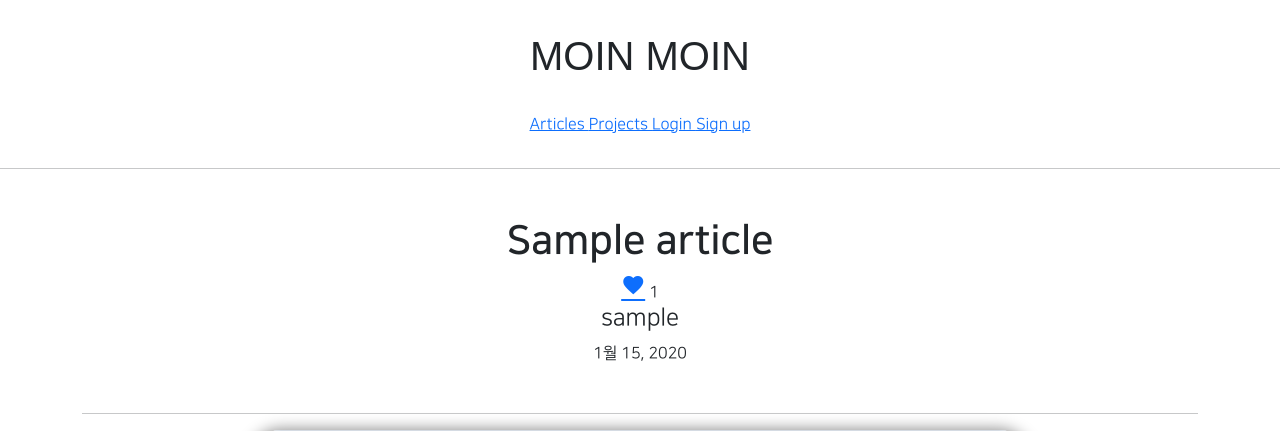
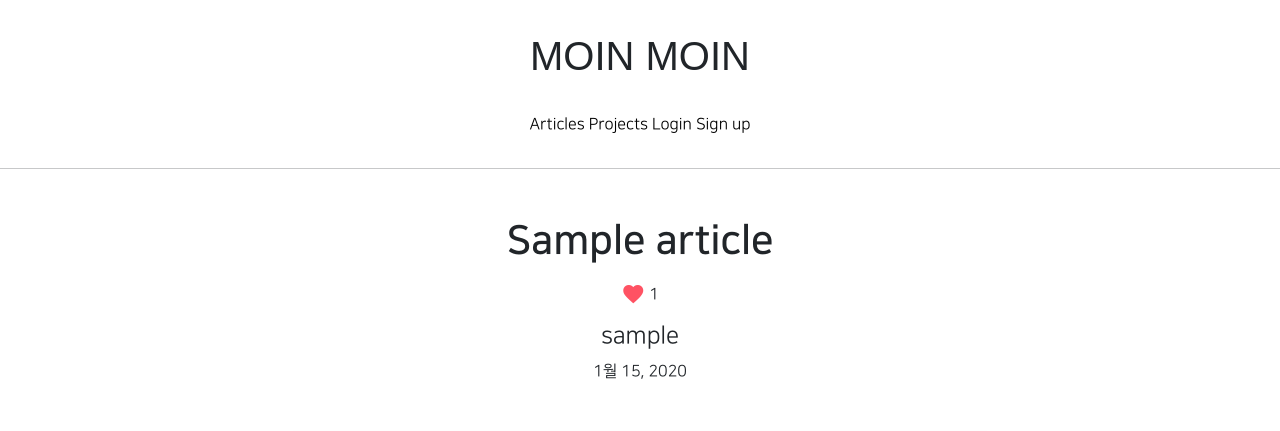
Before and after one commit to kyeongseoJ/2th-uebung, a Django app: page /articles/detail/1 in a window 1280 px wide. Shown: the top 431 px of the page. Run offline with Django 3.2, Linux system fonts and the light colour scheme; tables that the repository leaves empty hold one stand-in row (values such as "Sample post"); grey boxes marked "Sample" are stand-in pictures; parts of the project's set-up code (start-up, migrations or seed data) failed here and were passed over; some libraries are stand-ins or nearby versions; some web fonts are replaced.

Commit message:
2th uebung_78

```diff
--- a/articleapp/templates/articleapp/detail.html
+++ b/articleapp/templates/articleapp/detail.html
@@ -7,12 +7,16 @@
         <div class="my-5">
             {# 제목/글쓴이/날짜 #}
             <h1 class = "NNS_B">{{ target_article.title }}</h1>
-            <div>
+            <div class="my-3">{#위아래 마진#}
                 <a href="{% url 'likeapp:article_like' article_pk=target_article.pk %}"
-                class="material-icons">
+                class="material-icons"
+                style="vertical-align: middle; color: #ff5263">{#하트와 숫자 위아래 정렬#}
                     favorite
                 </a>
-                {{ target_article.like }}
+                <span style="vertical-align: middle;">
+                     {#좋아요 갯수#}
+                     {{ target_article.like }}
+                </span>
             </div>
             <h4>{{ target_article.writer.profile.nickname }}</h4>
             <p>{{ target_article.created_at }}</p>
--- a/static/base.css
+++ b/static/base.css
@@ -74,3 +74,16 @@
         font-size: 13px;
     }
 }
+/*앵커태그 꾸며줌*/
+a{
+    text-decoration: none;
+    color: black;
+    /*하트와 숫자 위아래 정렬=>디테일가서*/
+
+}
+
+/*하트 위로 커서 올렸을 때 파란색으로 변하는거 수정*/
+
+a:hover{
+    color: black;
+}
```
